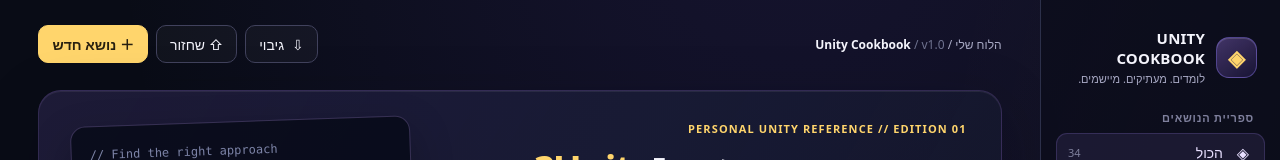
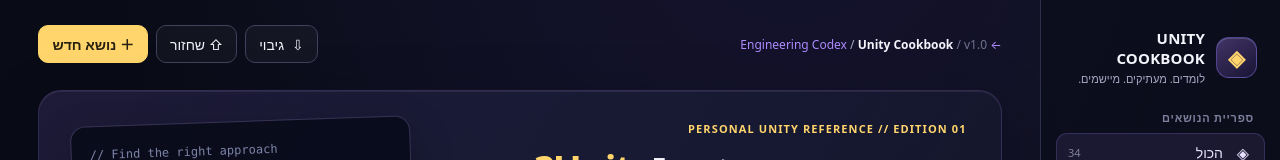
Before and after one commit to DorManDel/The-Software-Engineer-s-Handbook, a plain HTML site: page unity-cookbook/index.html in a window 1280 px wide. Shown: the top 160 px of the page. Drawn offline with Linux system fonts and the light colour scheme.

Commit message:
ux(unity): add return navigation to Engineering Codex

```diff
--- a/unity-cookbook/index.html
+++ b/unity-cookbook/index.html
@@ -28,7 +28,7 @@
   <div class="sidebar-actions"><button id="exportSide" class="btn">⇩ גיבוי מלא (JSON)</button><button id="importSide" class="btn">⇧ שחזור גיבוי</button><button id="markdownSide" class="btn">≡ ייצוא Markdown</button></div>
 </aside>
 <div class="main">
-<div class="topbar"><div class="breadcrumb">הלוח שלי / <b>Unity Cookbook</b> <span style="color:#6f7390">/ v1.0</span></div><div class="top-commands"><button class="btn" id="backupTop" title="ייצוא קובץ שכולל הערות וצילומי מסך">⇩ <span>גיבוי</span></button><button class="btn" id="importTop" title="שחזור מגיבוי JSON">⇧ שחזור</button><button class="btn btn-primary" id="addTop">＋ נושא חדש</button></div></div>
+<div class="topbar"><div class="breadcrumb"><a href="../" style="color:#ad8bff;text-decoration:none">← Engineering Codex</a> / <b>Unity Cookbook</b> <span style="color:#6f7390">/ v1.0</span></div><div class="top-commands"><button class="btn" id="backupTop" title="ייצוא קובץ שכולל הערות וצילומי מסך">⇩ <span>גיבוי</span></button><button class="btn" id="importTop" title="שחזור מגיבוי JSON">⇧ שחזור</button><button class="btn btn-primary" id="addTop">＋ נושא חדש</button></div></div>
 <header class="hero"><div><div class="eyebrow">PERSONAL UNITY REFERENCE // EDITION 01</div><h1>איך עושים את זה ב־<span style="color:var(--yellow)">Unity?</span></h1><p>מילון מעשי לפי משימה: דרכים אפשריות, מה מומלץ, מה עלול להשתבש ודוגמאות C# שאפשר להעתיק. כולל הערות, ביקורות וצילומי מסך אישיים.</p><div class="hero-pills"><span class="pill">● Unity 2022.3 / Unity 6</span><span class="pill">⌘ C# Snippets</span><span class="pill">◈ Offline-first</span></div></div><div class="hero-code"><span class="h-comment">// Find the right approach</span>
 <span class="h-type">GameObject</span> player =
     <span class="h-fn">GameObject.FindWithTag</span>("Player");
```
